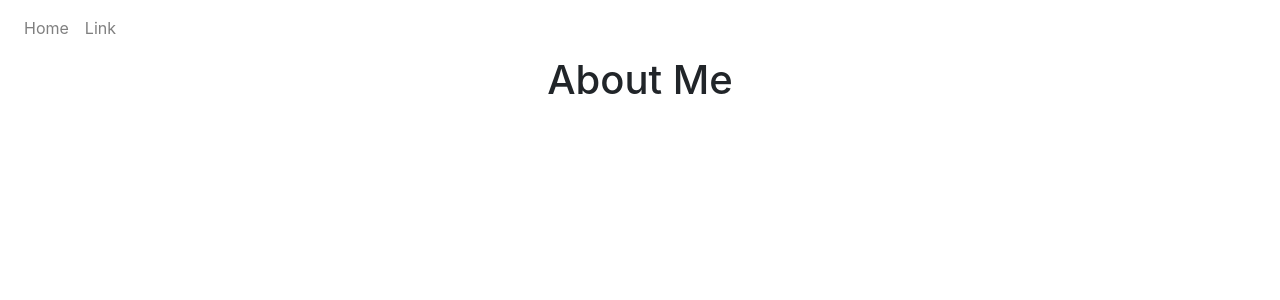
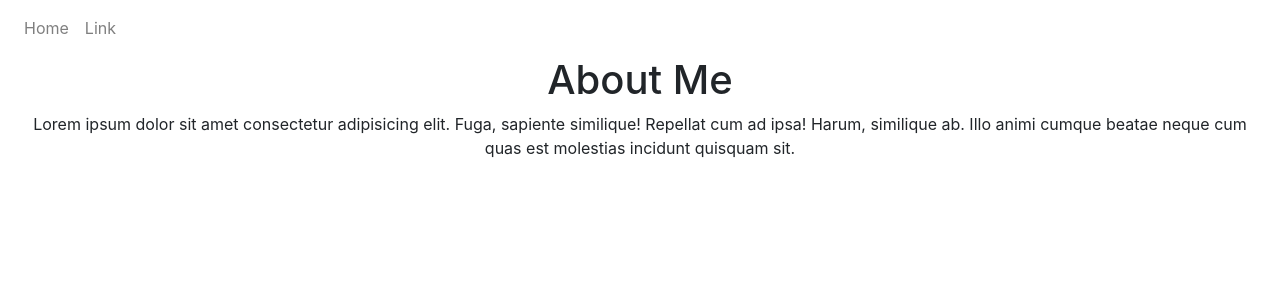
Before and after one commit to stdenisj/stdenisj.github.io, a React (Create React App) app: page / in a window 1280 px wide. Shown: the top 300 px of the page. Built offline with nearby package versions, Linux system fonts and the light colour scheme.

Commit message:
created p tag and filler for about me section

```diff
--- a/src/components/AboutMe.jsx
+++ b/src/components/AboutMe.jsx
@@ -9,6 +9,12 @@ export default function AboutMe() {
     return (
         <Container style={ componentStyle }fluid>
             <h1> About Me </h1>
+
+            <p>
+                Lorem ipsum dolor sit amet consectetur adipisicing elit.
+                Fuga, sapiente similique! Repellat cum ad ipsa! Harum, similique ab.
+                Illo animi cumque beatae neque cum quas est molestias incidunt quisquam sit.
+            </p>
         </Container>
     )
 }
```
